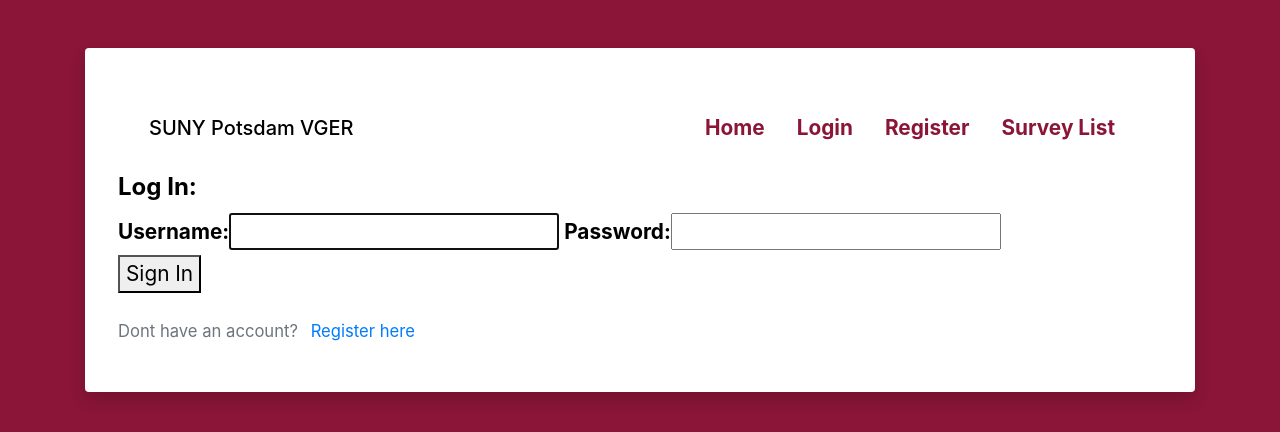
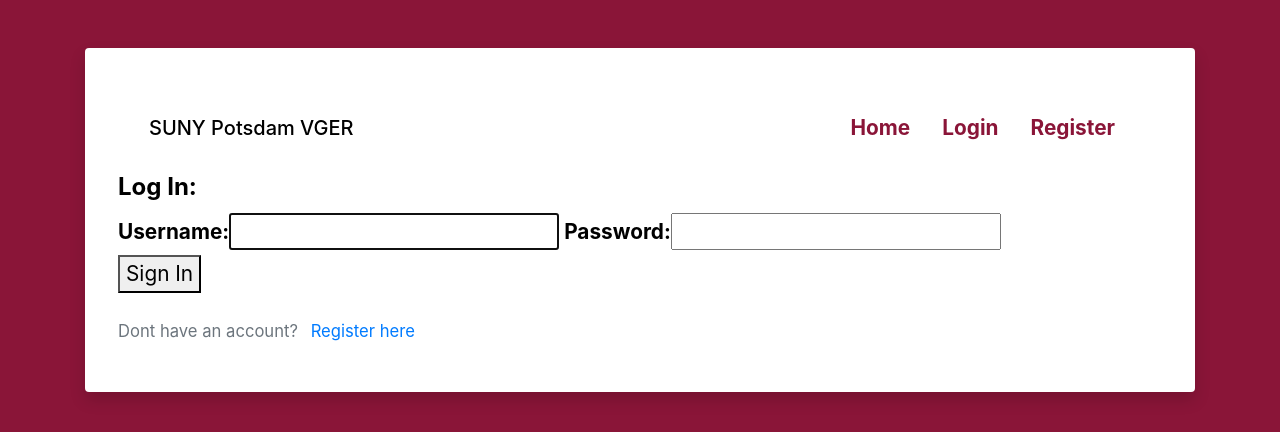
Before and after one commit to herrers202b/vger-devel1, a Django app: a page that uses src/vger/base/templates/base.html in a window 1280 px wide. Shown: the top 432 px of the page. Run offline with Django 3.2, Linux system fonts and the light colour scheme; some libraries are stand-ins or nearby versions.

Commit message:
Moved the survey url inside the authentication if-else

```diff
--- a/src/vger/base/templates/base.html
+++ b/src/vger/base/templates/base.html
@@ -29,6 +29,9 @@
               <li class="nav-item">
                 <a class="nav-link" href="{% url 'logout' %}">Logout</a>
               </li>
+              <li class="nav-item">
+                <a class="nav-link" href="{% url 'survey' %}">Survey List</a>
+              </li>
               {% else %}
               <li class="nav-item">
                 <a class="nav-link" href="{% url 'login' %}">Login</a>
@@ -37,9 +40,6 @@
                 <a class="nav-link" href="{% url 'register' %}">Register</a>
               </li>
               {% endif %}
-              <li class="nav-item">
-                <a class="nav-link" href="{% url 'survey' %}">Survey List</a>
-              </li>
             </ul>
           </nav>
 
```
